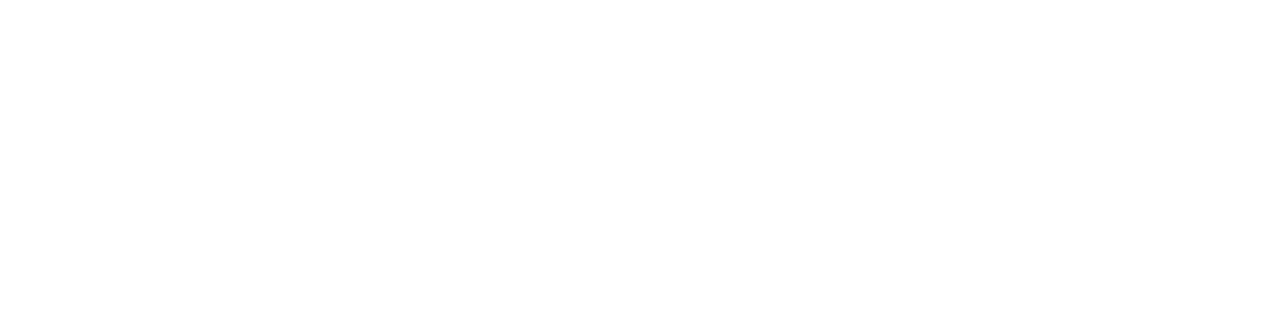
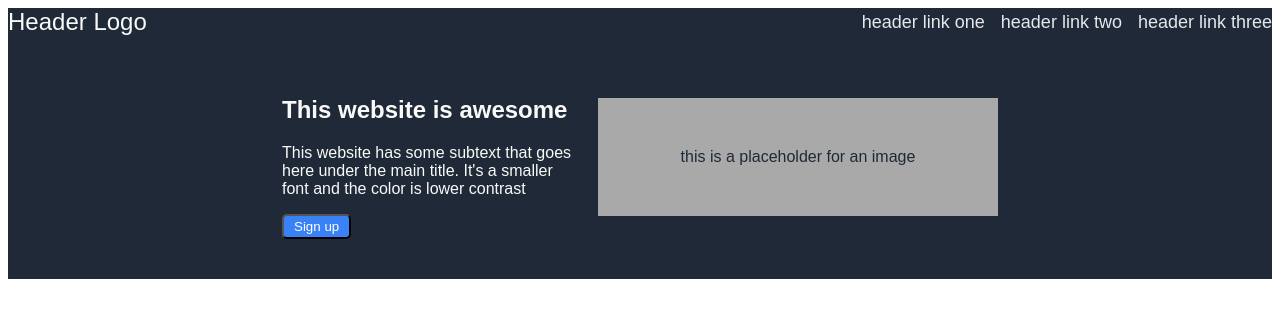
Before and after one commit to StefanLenhard/TOP-landing-page, a plain HTML site: page index.html in a window 1280 px wide. Drawn offline with Linux system fonts and the light colour scheme.

Commit message:
Build: Header and Hero draft
initial html and CSS done, visuals are not quite there yet. Needs
some tinkering after rough build is complete.

```diff
--- a/index.html
+++ b/index.html
@@ -7,6 +7,29 @@
     <title>Landing Page</title>
 </head>
 <body>
+    <div class="header">
+        <div class="logo"> Header Logo </div>
+        <div class="header-links">
+            <a class="header-link" href="#">header link one </a>
+            <a class="header-link" href="#">header link two </a>
+            <a class="header-link" href="#">header link three </a>
+        </div>
+    </div>
+
+    <div class="hero">
+        <div class="awesome-container">
+            <h2>This website is awesome </h2>
+            <p> This website has some subtext that goes here under the main title. It's a smaller font and the color is lower contrast </p>
+            <button> Sign up </button>
+        </div>
+        <div class="img-ph"> this is a placeholder for an image </div>
+    </div>
+
+
+
+
+
+
 
 </body>
 </html>
--- a/style.css
+++ b/style.css
@@ -0,0 +1,56 @@
+body {
+font-family: sans-serif;
+}
+
+button {
+    background-color: #3882f6;
+    color: white;
+    padding: 3px 10px;
+    border-radius: 5px;
+}
+
+.header {
+    display: flex;
+    justify-content: space-between;
+    background-color: #1f2937;
+    align-items: center;
+}
+
+.logo {
+    font-size: 24px;
+    color: #f9faf8;
+}
+
+.header-links {
+    display: flex;
+    gap: 16px;
+}
+
+.header-link {
+    list-style-type: none;
+    text-decoration: none;
+    font-size: 18px;
+    color: #e5e7eb
+}
+
+.hero {
+    display: flex;
+    justify-content: center;
+    align-items: center;
+    gap: 16px;
+    background-color: #1f2937;
+    color: #f9faf8;
+    padding: 40px;
+}
+
+.awesome-container {
+    width: 300px;
+}
+
+.img-ph {
+    width: 300px;
+    background-color: darkgray;
+    padding: 50px;
+    text-align: center;
+    color: #1f2937;
+}
```
Also changed, not shown: 1 other file.
